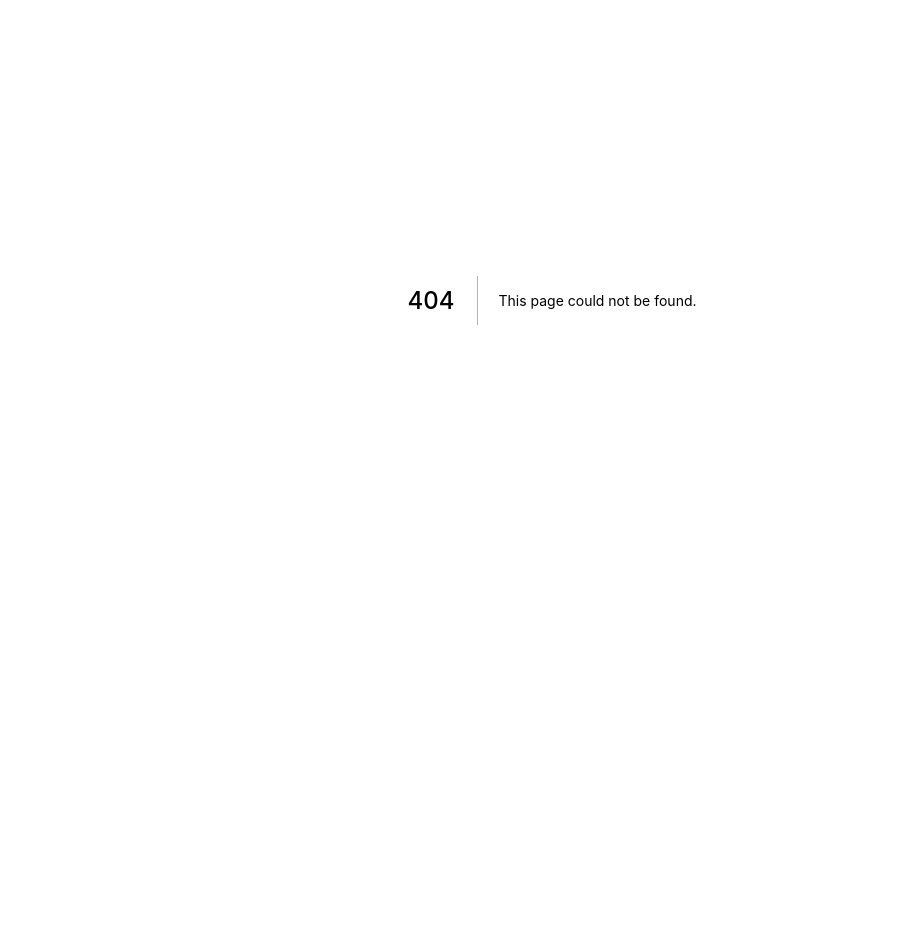
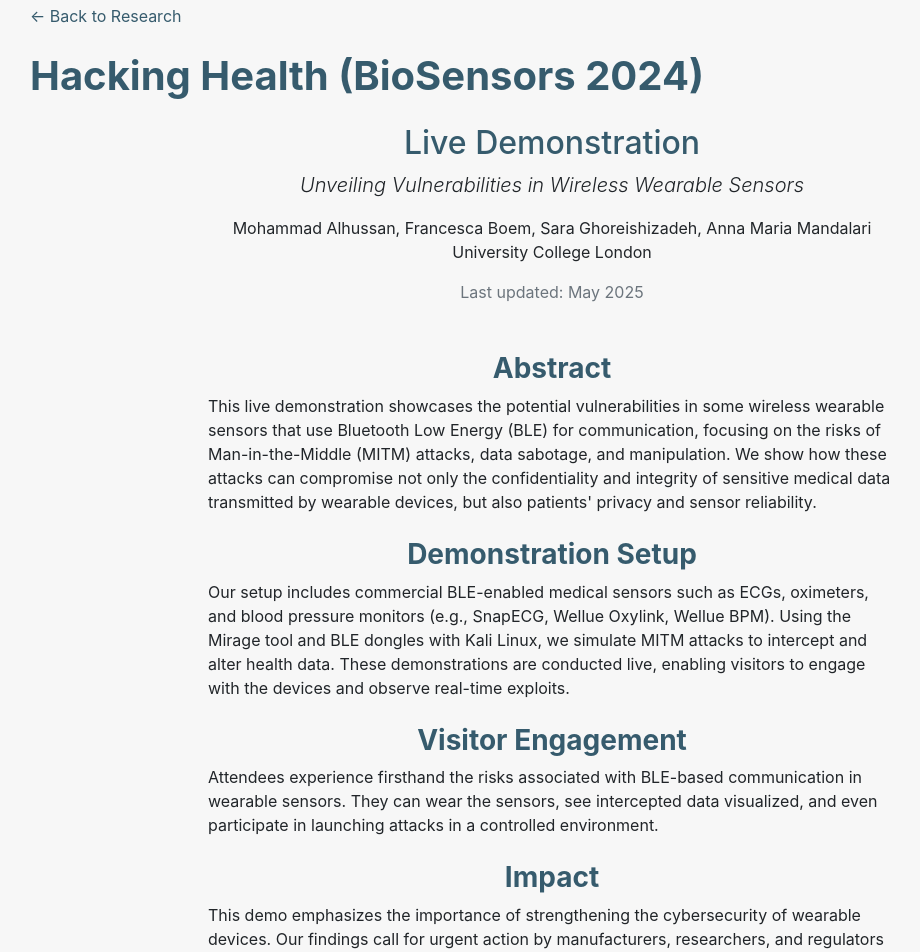
Before and after one commit to SafeNetIoT/SafeNetIoT.github.io, a Next.js app: page /research/hacking-health in a window 1280 px wide. Before the commit this address had no page. Shown: the part 100-1052 px from the top of the page, without its empty margins (88-1008 px from the left). Before the commit the page ends 800 px from the top, so only its background shows below. Built offline with nearby package versions, Linux system fonts and the light colour scheme.

Commit message:
hacking health added

```diff
--- /dev/null
+++ b/pages/research/hacking-health.js
@@ -0,0 +1,115 @@
+// pages/research/hacking-health.js
+import Link from 'next/link';
+import { Footer } from '../../components/Footer';
+import { Header } from '../../components/Header';
+import { Nav } from '../../components/Navbar';
+import { SEO, navigation } from '../../config/config';
+
+export default function HackingHealthPaper() {
+  return (
+    <>
+      <Header seo={SEO} />
+      <Nav title={navigation.name} links={navigation.links} />
+
+      <div className="d-flex flex-column justify-content-between bg-secondary min-vh-100">
+        <div className="container py-5 px-3 px-sm-5">
+          {/* Back link to research page */}
+          <div className="mb-4">
+            <Link href="/research">
+              <a className="text-primary">← Back to Research</a>
+            </Link>
+          </div>
+
+          <h1 className="text-primary fw-bold">Hacking Health (BioSensors 2024)</h1>
+
+          <div className="row justify-content-center mt-4">
+            <div className="col-12 col-md-10 col-lg-8">
+              <h2 className="text-center text-primary">Live Demonstration</h2>
+              <p className="text-center lead"><em>Unveiling Vulnerabilities in Wireless Wearable Sensors</em></p>
+
+              <p className="text-center">
+                Mohammad Alhussan, Francesca Boem, Sara Ghoreishizadeh, Anna Maria Mandalari<br />
+                University College London
+              </p>
+
+              <p className="text-center text-muted">Last updated: May 2025</p>
+
+              <div className="paper-content mt-5">
+                <h3 className="text-center text-primary"><strong>Abstract</strong></h3>
+                <p className="text-justify">
+                  This live demonstration showcases the potential vulnerabilities in some wireless wearable sensors that
+                  use Bluetooth Low Energy (BLE) for communication, focusing on the risks of Man-in-the-Middle (MITM)
+                  attacks, data sabotage, and manipulation. We show how these attacks can compromise not only the
+                  confidentiality and integrity of sensitive medical data transmitted by wearable devices, but also
+                  patients' privacy and sensor reliability.
+                </p>
+
+                <h3 className="text-center text-primary mt-4"><strong>Demonstration Setup</strong></h3>
+                <p className="text-justify">
+                  Our setup includes commercial BLE-enabled medical sensors such as ECGs, oximeters, and blood pressure
+                  monitors (e.g., SnapECG, Wellue Oxylink, Wellue BPM). Using the Mirage tool and BLE dongles with Kali
+                  Linux, we simulate MITM attacks to intercept and alter health data. These demonstrations are conducted
+                  live, enabling visitors to engage with the devices and observe real-time exploits.
+                </p>
+
+                <h3 className="text-center text-primary mt-4"><strong>Visitor Engagement</strong></h3>
+                <p className="text-justify">
+                  Attendees experience firsthand the risks associated with BLE-based communication in wearable sensors.
+                  They can wear the sensors, see intercepted data visualized, and even participate in launching attacks in
+                  a controlled environment.
+                </p>
+
+                <h3 className="text-center text-primary mt-4"><strong>Impact</strong></h3>
+                <p className="text-justify">
+                  This demo emphasizes the importance of strengthening the cybersecurity of wearable devices. Our findings
+                  call for urgent action by manufacturers, researchers, and regulators to implement robust safeguards for
+                  patient safety in the Internet of Medical Things (IoMT).
+                </p>
+
+                <div className="text-center my-5">
+                  <img
+                    src="/images/research/biosensors_diagram.png"
+                    alt="BLE Attack Diagram"
+                    className="img-fluid border border-secondary"
+                    style={{ maxWidth: '80%' }}
+                  />
+                </div>
+
+                <div className="text-center my-5">
+                  <img
+                    src="/images/research/biosensors_photo.png"
+                    alt="MITM Attack Setup"
+                    className="img-fluid border border-secondary"
+                    style={{ maxWidth: '80%' }}
+                  />
+                </div>
+
+                <p className="text-center font-italic"><em>All experiments were performed in a controlled testbed and pose no
+                  real-world risk.</em></p>
+
+                <div className="paper-meta mt-5">
+                  <h3 className="text-center text-primary"><strong>About this publication</strong></h3>
+                  <p><strong>Conference:</strong> IEEE BioSensors 2024</p>
+                  <p><strong>Paper Title:</strong> Hacking Health: Unveiling Vulnerabilities in Wireless Wearable Sensors</p>
+                  <p><strong>Authors:</strong> Mohammad Alhussan, Francesca Boem, Sara Ghoreishizadeh, Anna Maria Mandalari</p>
+                  <p>
+                    <strong>Link:</strong>{' '}
+                    <a
+                      href="https://ieeexplore.ieee.org/document/10712697"
+                      target="_blank"
+                      rel="noopener noreferrer"
+                      className="text-primary"
+                    >
+                      IEEE Xplore
+                    </a>
+                  </p>
+                </div>
+              </div>
+            </div>
+          </div>
+        </div>
+        <Footer />
+      </div>
+    </>
+  );
+}
```
Also changed, not shown: pages/research.js (+6 -9 lines), public/images/research/biosensors_diagram.png (added), public/images/research/biosensors_photo.png (added).
